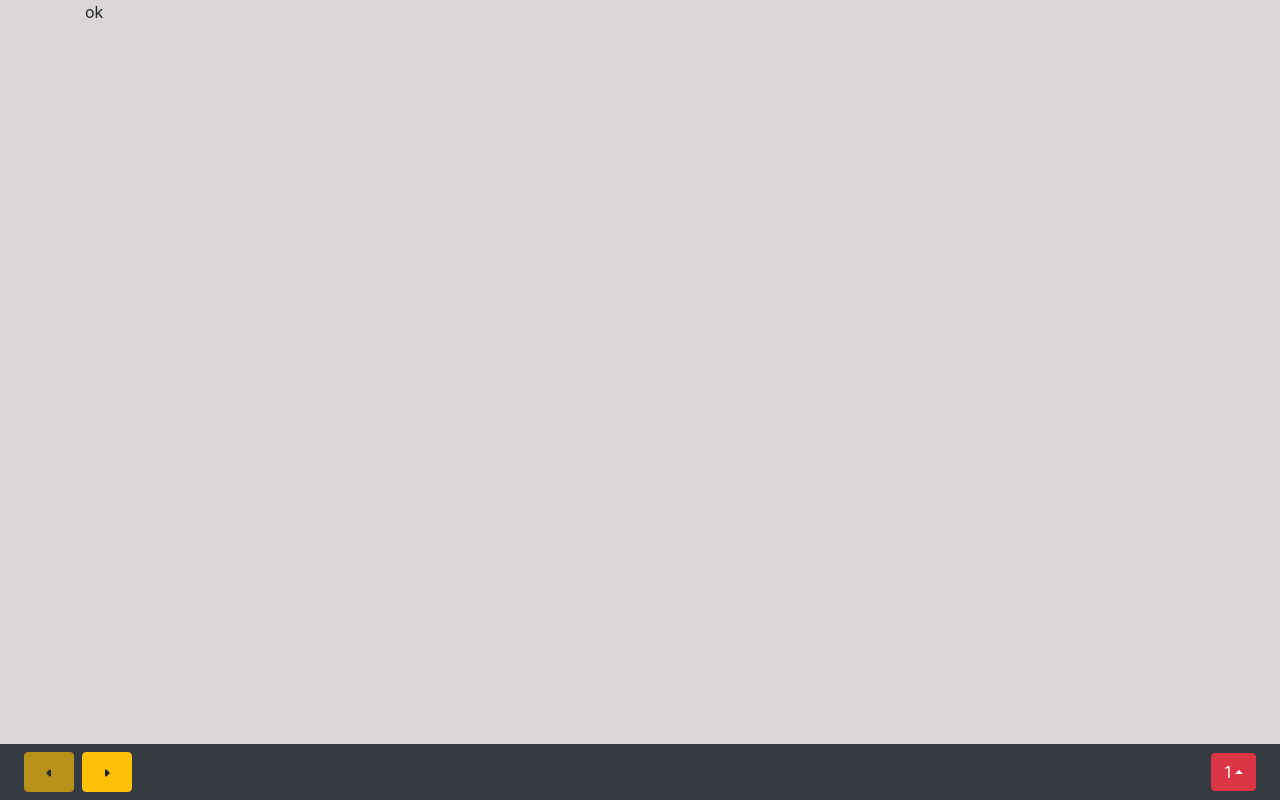
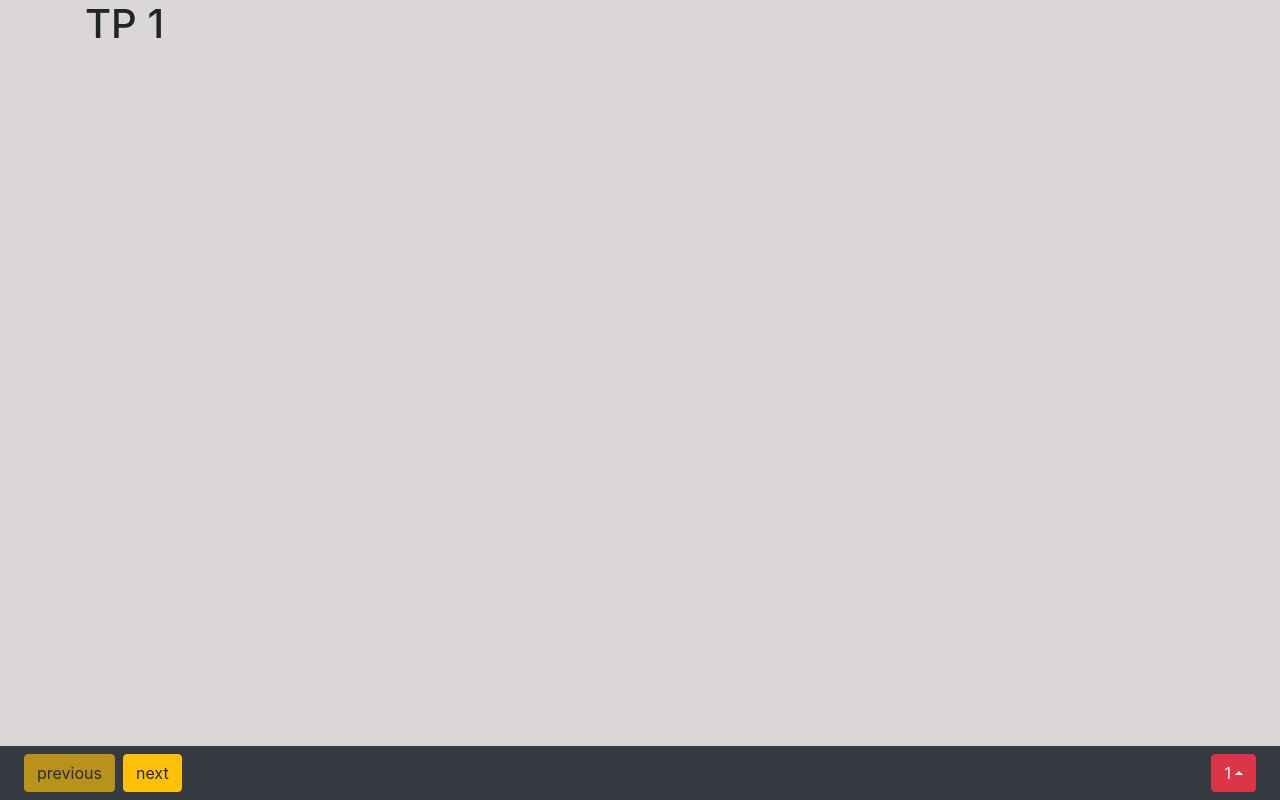
Before and after one commit to abdelhakim-baalouach/NodeJs-Express, a React app: page / in a window 1280 px wide. Built offline with nearby package versions, Linux system fonts and the light colour scheme.

Commit message:
Gérer la logique de l’application

```diff
--- a/package.json
+++ b/package.json
@@ -33,6 +33,7 @@
     "webpack-cli": "^3.3.11"
   },
   "devDependencies": {
+    "@babel/plugin-proposal-class-properties": "^7.8.3",
     "css-loader": "^3.4.2",
     "eslint": "^6.8.0",
     "eslint-config-airbnb": "^18.0.1",
--- a/src/components/Slide/index.jsx
+++ b/src/components/Slide/index.jsx
@@ -2,7 +2,7 @@ import React, { Component } from "react";
 class Slide extends Component {
   render() {
     const slide = this.props.slide;
-    const type = slide.type ? "title" : "...";
+    const title = slide.title ? "title" : "...";
 
     return (
       <div>
--- a/src/components/SlideShow/index.jsx
+++ b/src/components/SlideShow/index.jsx
@@ -5,11 +5,27 @@ import Toolbar from "../Toolbar/index.jsx";
 import Container from "react-bootstrap/Container";
 
 class SlideShow extends Component {
+  constructor(props) {
+    super(props);
+    this.state = { index: 1 };
+    this.changeIndex = this.changeIndex.bind(this);
+  }
+
+  changeIndex(index) {
+    console.log("slideShow " + index);
+    this.setState({ index });
+  }
+
   render() {
+    console.log("slideShow " + this.state.index);
     return (
       <Container>
-        <Slides slides={this.props.slides} />
-        <Toolbar slides={this.props.slides} />
+        <Slides slides={this.props.slides} index={this.state.index} />
+        <Toolbar
+          slides={this.props.slides}
+          index={this.state.index}
+          onChangeIndex={this.changeIndex}
+        />
       </Container>
     );
   }
--- a/src/components/Slides/index.jsx
+++ b/src/components/Slides/index.jsx
@@ -2,14 +2,8 @@ import React, { Component } from "react";
 import ReactDOM from "react-dom";
 import Slide from "../Slide/index.jsx";
 class Slides extends Component {
-  componentDidMount() {
-    this.props.slides.forEach(slide => {
-      console.log(slide);
-    });
-  }
-
   render() {
-    return <div>ok</div>;
+    return <Slide slide={this.props.slides[this.props.index]} />;
   }
 }
 export default Slides;
--- a/src/components/Toolbar/index.jsx
+++ b/src/components/Toolbar/index.jsx
@@ -6,37 +6,32 @@ import Navbar from "react-bootstrap/Navbar";
 import Dropdown from "react-bootstrap/Dropdown";
 import DropdownButton from "react-bootstrap/DropdownButton";
 import Row from "react-bootstrap/Row";
-import Left from "@material-ui/icons/ArrowLeftRounded";
-import Right from "@material-ui/icons/ArrowRightRounded";
 
 class Toolbar extends Component {
   constructor(props) {
     super(props);
+
     this.state = {
-      page: 1,
       next: false,
       prev: true
     };
     this.previousSlider = this.previousSlider.bind(this);
     this.nextSlider = this.nextSlider.bind(this);
   }
+
   nextSlider() {
-    if (this.state.page < this.props.slides.length) {
+    if (this.props.index < this.props.slides.length) {
       this.setState({ prev: false });
-      alert(this.state.page + 1);
-      this.setState({
-        page: this.state.page + 1
-      });
+      const page = this.props.index + 1;
+      this.props.onChangeIndex(page);
     } else this.setState({ next: true });
   }
 
   previousSlider() {
-    if (this.state.page > 1) {
+    if (this.props.index > 1) {
       this.setState({ next: false });
-      alert(this.state.page - 1);
-      this.setState({
-        page: this.state.page - 1
-      });
+      const page = this.props.index - 1;
+      this.props.onChangeIndex(page);
     } else this.setState({ prev: true });
   }
   render() {
@@ -54,7 +49,7 @@ class Toolbar extends Component {
               onClick={this.previousSlider}
               disabled={this.state.prev}
             >
-              <Left />
+              previous
             </Button>
             <Button
               variant="warning"
@@ -62,7 +57,7 @@ class Toolbar extends Component {
               onClick={this.nextSlider}
               disabled={this.state.next}
             >
-              <Right />
+              next
             </Button>
           </ButtonToolbar>
 
--- a/src/index.jsx
+++ b/src/index.jsx
@@ -27,7 +27,7 @@ const SLIDES = [
 
 const Index = () => (
   <div className="full-page">
-    <SlideShow slides={SLIDES} />
+    <SlideShow slides={SLIDES} index={1} />
   </div>
 );
 ReactDOM.render(<Index />, document.getElementById("root"));
--- a/webpack.config.js
+++ b/webpack.config.js
@@ -39,6 +39,7 @@ module.exports = (env, argv) => {
         }
       ]
     },
+
     watch: argv === "development"
   };
 };
```
Also changed, not shown: 1 other file (tests, documents, lock files or other folders).
